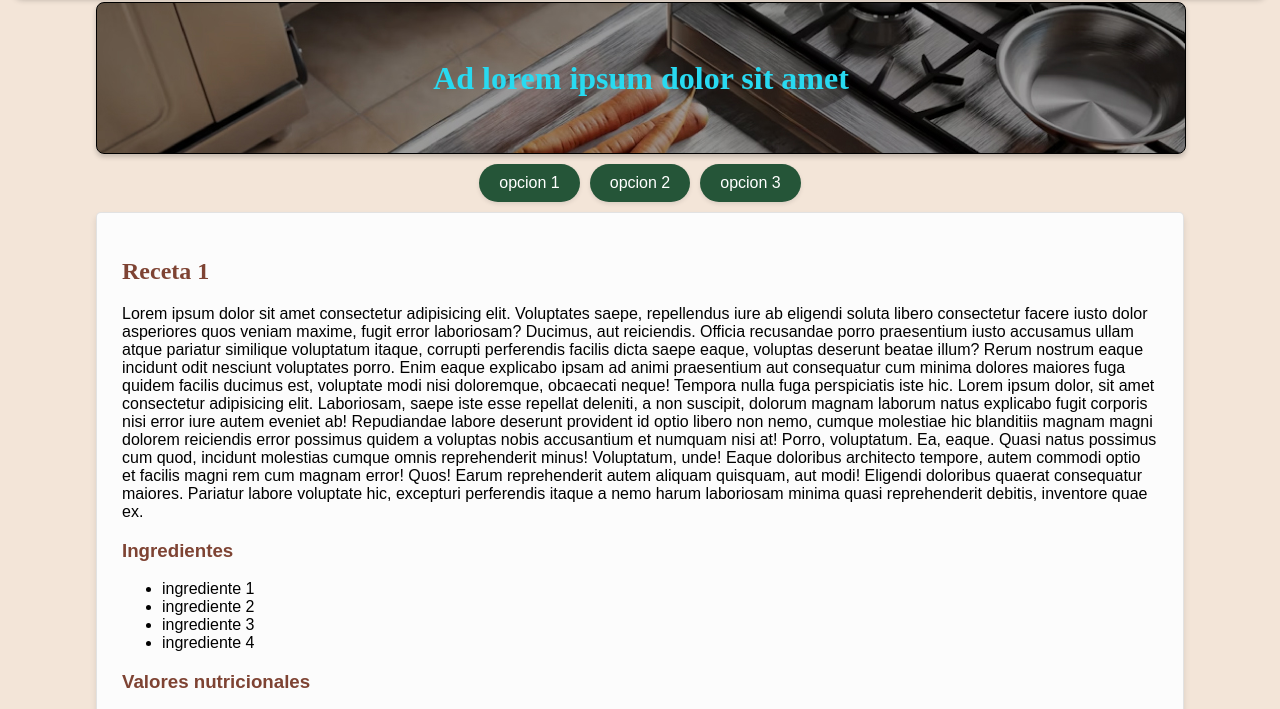
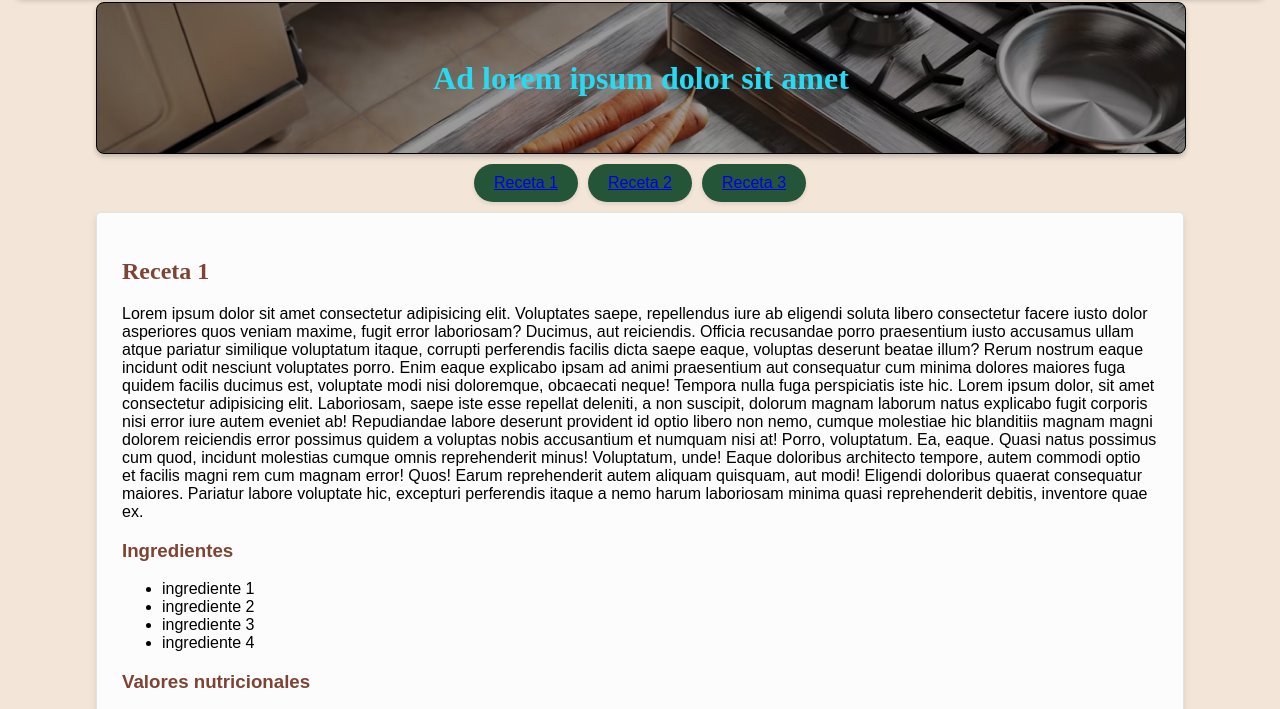
Before and after one commit to ECely197/proyecto-recetas, a plain HTML site: page index.html in a window 1280 px wide. Shown: the part 56-765 px from the top of the page. Drawn offline with Linux system fonts and the light colour scheme.

Commit message:
add recetas

```diff
--- a/index.html
+++ b/index.html
@@ -29,9 +29,9 @@
 
   <div>
     <ul class="lista">
-      <li>opcion 1</li>
-      <li>opcion 2</li>
-      <li>opcion 3</li>
+      <li><a href="receta 1">Receta 1</a></li>
+      <li><a href="receta 2">Receta 2</a></li>
+      <li><a href="receta 3">Receta 3</a></li>
     </ul>
   </div>
 
```
